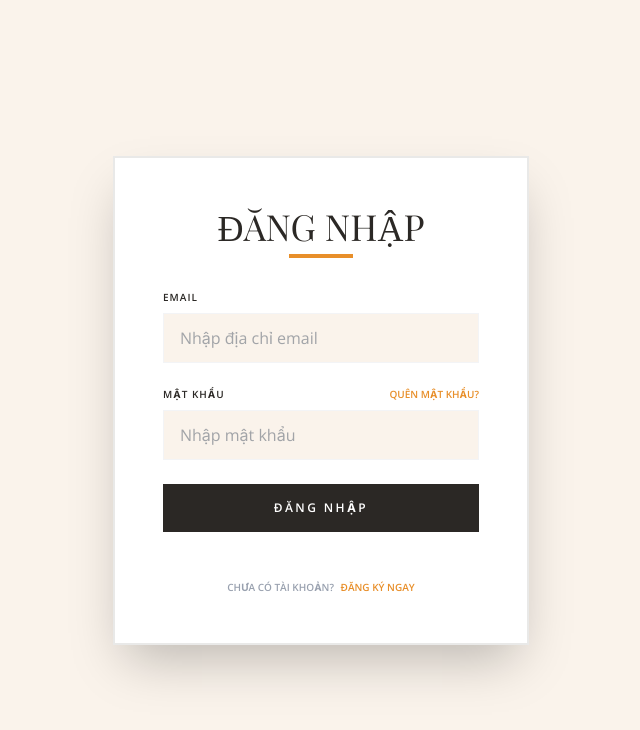
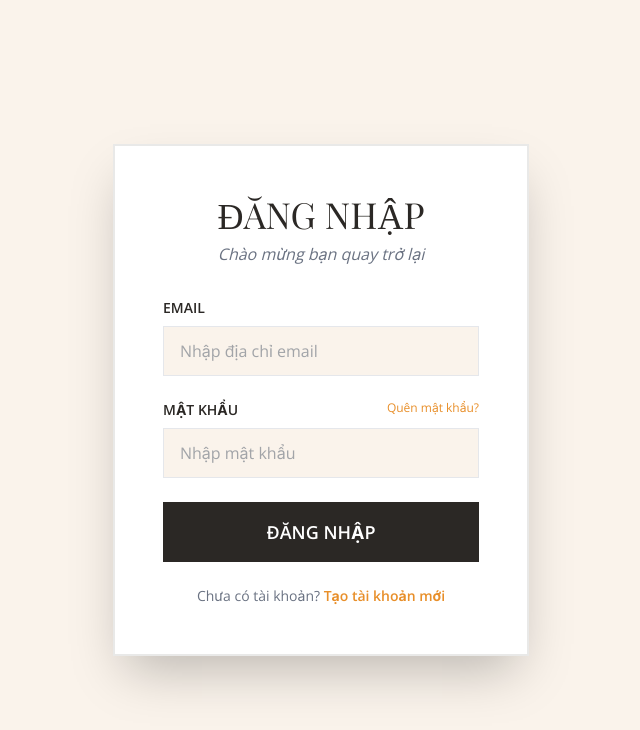
Before and after one commit to tienkrp21-crypto/coffee-website-nhom18, a React (Vite) app: page /login in a window 1280 px wide. Shown: the top 730 px of the page, without its empty margins (319-959 px from the left). Built offline with nearby package versions, Linux system fonts and the light colour scheme.

Commit message:
Fix login

```diff
--- a/src/pages/Login.jsx
+++ b/src/pages/Login.jsx
@@ -4,8 +4,8 @@ import { Link, useNavigate } from 'react-router-dom';
 const BASE_URL = 'https://coffee-website-nhom18-1.onrender.com';
 
 const Login = () => {
+  // eslint-disable-next-line no-unused-vars
   const navigate = useNavigate();
-
   const [formData, setFormData] = useState({
     email: '',
     password: ''
@@ -24,75 +24,67 @@ const Login = () => {
         body: JSON.stringify(formData)
       });
 
-      // Kiểm tra trạng thái phản hồi từ Backend
       if (response.ok) {
-        // Nhận dữ liệu dạng JSON Object (chứa id, fullName, email, phone...)
-        const userData = await response.json();
+        const result = await response.json();
+        localStorage.setItem('user', JSON.stringify(result));
 
-        // LƯU TRỮ THÔNG TIN USER VÀO TRÌNH DUYỆT
-        // Lưu cả cục Object để trang Profile có thể lấy ra hiển thị ngay lập tức
-        localStorage.setItem('user', JSON.stringify(userData));
-
-        alert("Đăng nhập thành công!");
-        navigate('/'); // Chuyển về trang chủ
+        alert("Đăng nhập thành công! Hệ thống đã lưu thông tin của bạn.");
+        window.location.href = '/';
       } else {
-        // Nếu Backend trả về 401 hoặc 400, lấy thông báo lỗi trả về
         const errorMsg = await response.text();
         alert(errorMsg || "Sai email hoặc mật khẩu!");
       }
     } catch (error) {
-      console.error("Lỗi kết nối:", error);
-      alert("Lỗi: Không thể kết nối đến máy chủ Render!");
+      console.error("Lỗi:", error);
+      alert("Lỗi kết nối đến máy chủ!");
     }
   };
 
   return (
     <div className="font-sans text-gray-600 bg-[#FAF3EB] min-h-screen py-20 flex items-center justify-center">
       <div className="container mx-auto px-4 max-w-md">
-        <div className="bg-white border-2 border-[#2B2825]/10 p-8 md:p-12 shadow-2xl">
+        <div className="bg-white border-2 border-[#2B2825]/10 p-8 md:p-12 shadow-2xl relative">
           <div className="text-center mb-8">
             <h1 className="font-serif text-4xl text-[#2B2825] uppercase mb-2">Đăng Nhập</h1>
-            <div className="w-16 h-1 bg-[#E88F2A] mx-auto"></div>
+            <p className="text-gray-500 italic">Chào mừng bạn quay trở lại</p>
           </div>
 
           <form onSubmit={handleSubmit} className="space-y-6">
             <div>
-              <label className="block text-[#2B2825] font-bold uppercase text-[10px] tracking-widest mb-2">Email</label>
+              <label className="block text-[#2B2825] font-bold uppercase text-sm mb-2">Email</label>
               <input
                 type="email"
                 name="email"
                 required
                 onChange={handleChange}
-                className="w-full bg-[#FAF3EB] border border-gray-100 px-4 py-3 outline-none focus:border-[#E88F2A] transition"
+                className="w-full bg-[#FAF3EB] border border-gray-200 px-4 py-3 focus:outline-none focus:border-[#E88F2A] transition"
                 placeholder="Nhập địa chỉ email"
               />
             </div>
 
             <div>
               <div className="flex justify-between mb-2">
-                <label className="text-[#2B2825] font-bold uppercase text-[10px] tracking-widest">Mật khẩu</label>
-                <Link to="/forgot-password" size="sm" className="text-[#E88F2A] text-[10px] font-bold uppercase hover:underline">Quên mật khẩu?</Link>
+                <label className="text-[#2B2825] font-bold uppercase text-sm">Mật khẩu</label>
+                <Link to="/forgot-password" size="sm" className="text-[#E88F2A] text-xs hover:underline">Quên mật khẩu?</Link>
               </div>
               <input
                 type="password"
                 name="password"
                 required
                 onChange={handleChange}
-                className="w-full bg-[#FAF3EB] border border-gray-100 px-4 py-3 outline-none focus:border-[#E88F2A] transition"
+                className="w-full bg-[#FAF3EB] border border-gray-200 px-4 py-3 focus:outline-none focus:border-[#E88F2A] transition"
                 placeholder="Nhập mật khẩu"
               />
             </div>
 
-            <button type="submit" className="w-full bg-[#2B2825] text-white font-bold uppercase text-xs tracking-[0.2em] py-4 hover:bg-[#E88F2A] transition-all duration-300">
+            <button type="submit" className="w-full bg-[#2B2825] text-white font-bold uppercase text-lg py-4 hover:bg-[#E88F2A] transition-all">
               Đăng Nhập
             </button>
+          </form>
 
-            <div className="text-center mt-6">
-              <p className="text-[10px] uppercase font-bold text-gray-400">
-                Chưa có tài khoản? <Link to="/register" className="text-[#E88F2A] hover:underline ml-1">Đăng ký ngay</Link>
-              </p>
-            </div>
-          </form>
+          <p className="text-center mt-6 text-sm text-gray-500">
+            Chưa có tài khoản? <Link to="/register" className="text-[#E88F2A] font-bold hover:underline">Tạo tài khoản mới</Link>
+          </p>
         </div>
       </div>
     </div>
```
